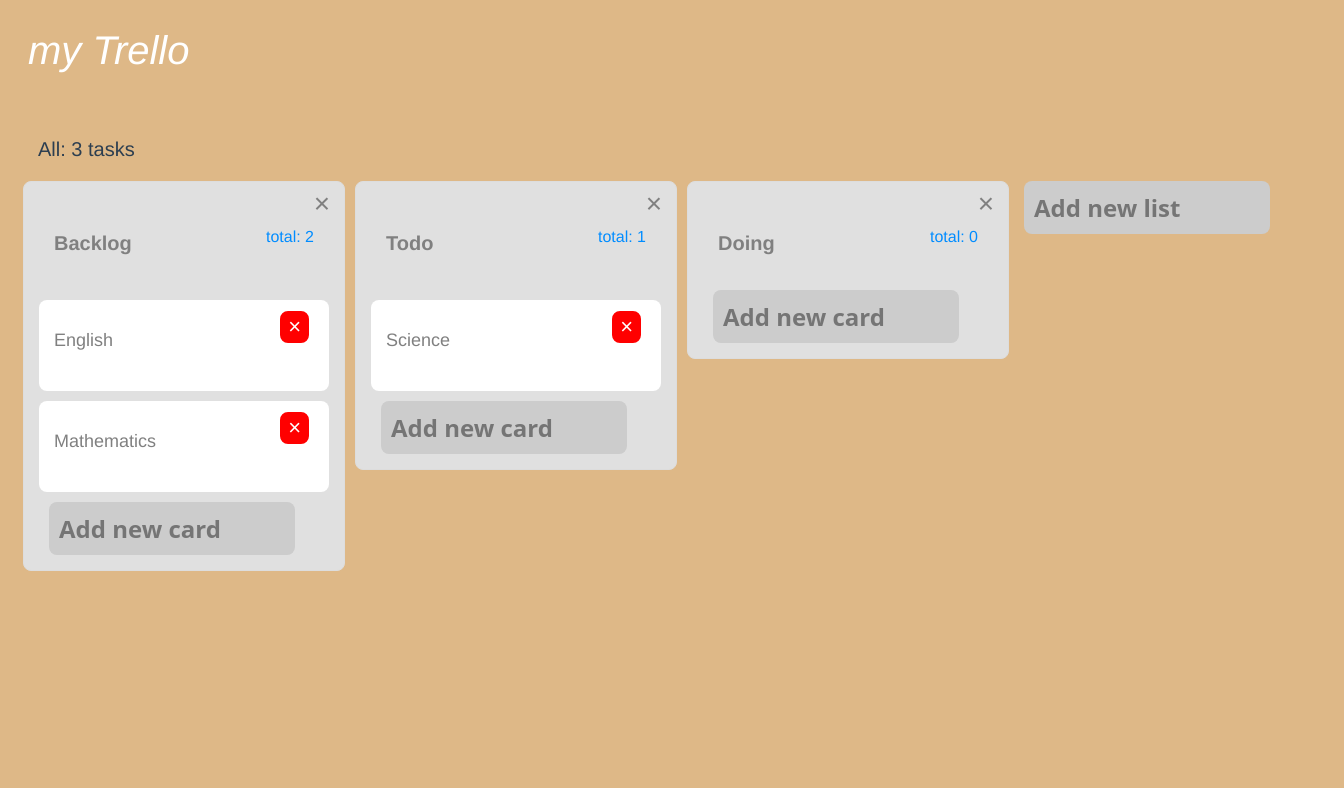
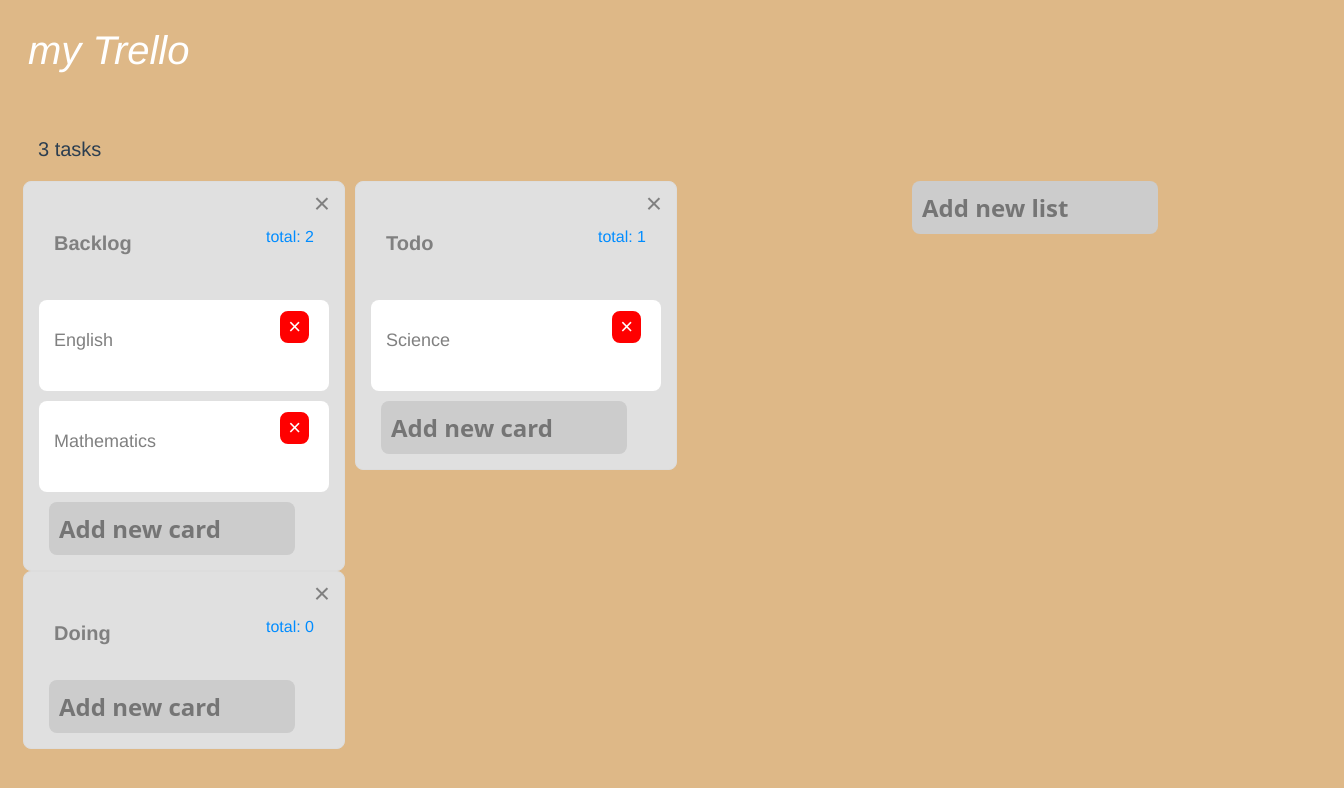
Before and after one commit to cmb-sy/Manage-Tasks-with-Kanban-board, a Vue app in the folder kanban-task/: page / in a window 1280 px wide. Shown: the top 788 px of the page, 1344 px wide, since content can reach past the window. Built offline with nearby package versions, Linux system fonts and the light colour scheme.

Commit message:
draggableの導入

```diff
--- a/kanban-task/package.json
+++ b/kanban-task/package.json
@@ -10,6 +10,7 @@
   "dependencies": {
     "core-js": "^3.8.3",
     "vue": "^3.2.13",
+    "vuedraggable": "^4.1.0",
     "vuex": "^4.0.0"
   },
   "devDependencies": {
--- a/kanban-task/src/components/ListList.vue
+++ b/kanban-task/src/components/ListList.vue
@@ -4,6 +4,7 @@ import { defineProps, computed } from "vue";
 import { useStore } from "vuex";
 import CardAdd from "./CardAdd.vue";
 import CardCard from "./CardCard.vue";
+import draggable from "vuedraggable";
 
 const store = useStore();
 
@@ -43,13 +44,16 @@ const totalCardInList = computed(() => {
       <p class="list-counter">total: {{ totalCardInList }}</p>
       <div class="deletelist" @click="removeList">×</div>
     </div>
-    <CardCard
-      v-for="(item, index) in cards"
-      :body="item.body"
-      :key="item.key"
-      :cardIndex="index"
-      :listIndex="listIndex"
-    />
+    <draggable group="cards" :list="cards" @end="$emit('change')">
+      <template #item="{ element, index }">
+        <CardCard
+          :body="element.body"
+          :key="element.key"
+          :cardIndex="index"
+          :listIndex="listIndex"
+        />
+      </template>
+    </draggable>
     <CardAdd :listIndex="listIndex" />
   </div>
 </template>
--- a/kanban-task/src/components/backBoard.vue
+++ b/kanban-task/src/components/backBoard.vue
@@ -3,28 +3,41 @@ import ListAdd from "./ListAdd.vue";
 import ListList from "./ListList.vue";
 import { useStore } from "vuex";
 import { computed } from "vue";
+import draggable from "vuedraggable";
 
 const store = useStore();
-const lists = store.state.lists; // const { lists } = mapState(["lists"]); ← オプションAPIしか使えない。
+const slists = store.state.lists; // const { lists } = mapState(["lists"]); ← オプションAPIしか使えない。
 
 const totalCardCount = computed(() => {
   return store.getters.totalCardCount;
 });
+
+const movingCard = () => {
+  store.dispatch("updateList", { lists: slists });
+};
+
+const movingList = () => {
+  store.dispatch("updateList", { lists: slists });
+};
 </script>
 
 <template>
   <div>
     <header>my Trello</header>
     <main>
-      <p class="info-line">All: {{ totalCardCount }} tasks</p>
+      <p class="info-line">{{ totalCardCount }} tasks</p>
       <div class="list-index">
-        <ListList
-          v-for="(item, index) in lists"
-          :key="item.id"
-          :title="item.title"
-          :listIndex="index"
-          :cards="item.cards"
-        />
+        <draggable :list="slists" @end="movingList">
+          <template #item="{ element, index }">
+            <ListList
+              :key="element.id"
+              :title="element.title"
+              :listIndex="index"
+              :cards="element.cards"
+              @change="movingCard"
+            />
+          </template>
+        </draggable>
         <ListAdd />
       </div>
     </main>
--- a/kanban-task/src/store/index.js
+++ b/kanban-task/src/store/index.js
@@ -38,6 +38,9 @@ const store = createStore({
     removeCardFromList(state, payload) {
       state.lists[payload.listIndex].cards.splice(payload.cardIndex, 1);
     },
+    updateList(state, payload) {
+      state.lists = payload.lists;
+    },
   },
 
   actions: {
@@ -53,8 +56,11 @@ const store = createStore({
     removeCardFromList(context, payload) {
       context.commit("removeCardFromList", payload);
     },
+
+    updateList(context, payload) {
+      context.commit("updateList", payload);
+    },
   },
-
   getters: {
     totalCardCount(state) {
       let count = 0;
```
Also changed, not shown: 2 other files (tests, documents, lock files or other folders).
